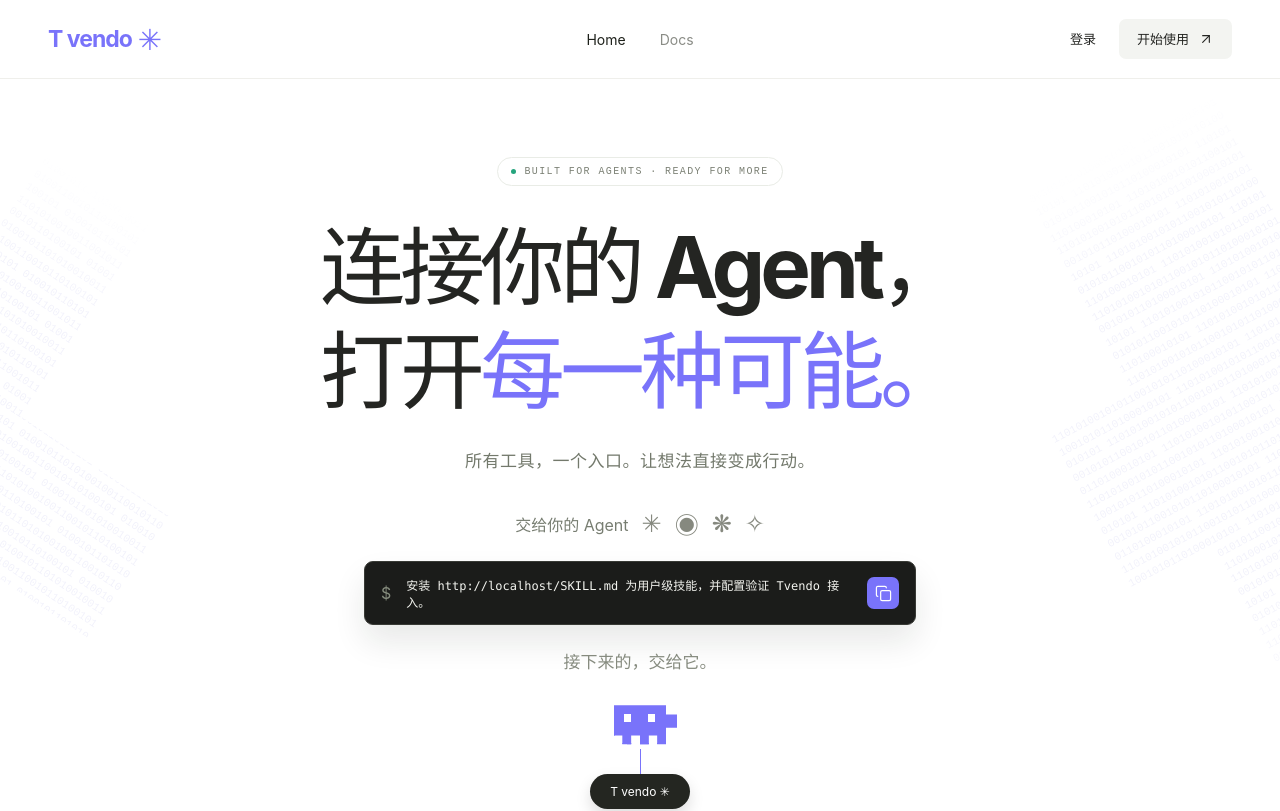
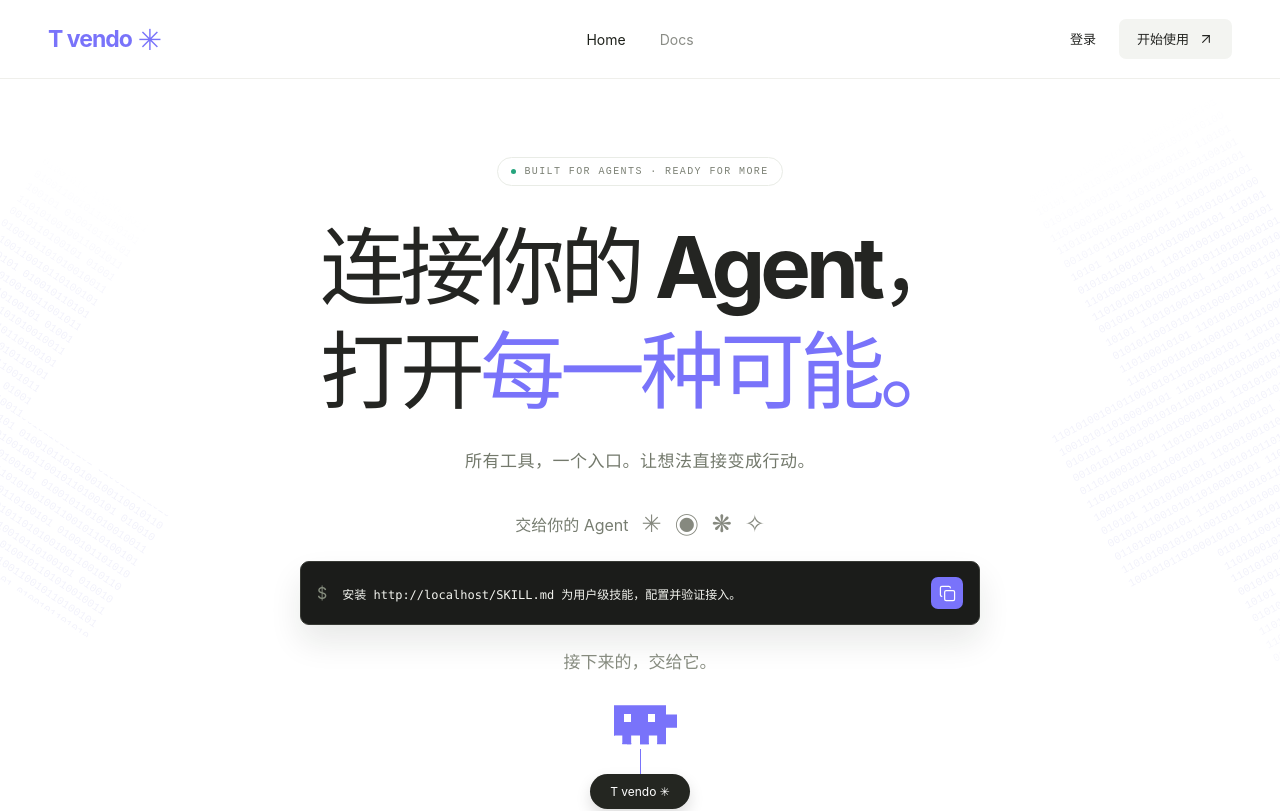
Before and after one commit to dyunwei/tvendo, a Vue app in the folder frontend/: page / in a window 1280 px wide. Shown: the top 811 px of the page. Built offline with nearby package versions, Linux system fonts and the light colour scheme; no server answers.

Commit message:
fix: shorten skill prompt and widen landing command box

```diff
--- a/frontend/src/Console.vue
+++ b/frontend/src/Console.vue
@@ -128,7 +128,7 @@ const visibleUsage = computed(() =>
     : usage.value,
 );
 const base = window.location.origin,
-  command = `安装 ${base}/SKILL.md 为用户级技能，并配置验证 Tvendo 接入。`;
+  command = `安装 ${base}/SKILL.md 为用户级技能，配置并验证接入。`;
 const invocation = ref<Endpoint | null>(null),
   params = ref("{}"),
   invokeResult = ref(""),
--- a/frontend/src/Docs.vue
+++ b/frontend/src/Docs.vue
@@ -105,7 +105,7 @@ const items = [
         <p class="doc-lead">
           把这条指令发给能读取网页并发送 HTTP 请求的 Agent。
         </p>
-        <pre>安装 {{ base }}/SKILL.md 为用户级技能，并配置验证 Tvendo 接入。</pre>
+        <pre>安装 {{ base }}/SKILL.md 为用户级技能，配置并验证接入。</pre>
         <h2>接入流程</h2>
         <p>
           Skill 描述了发现接口与执行调用的步骤。支持技能安装的 Agent 会按宿主规则
--- a/frontend/src/Landing.vue
+++ b/frontend/src/Landing.vue
@@ -18,7 +18,7 @@ import {
 const copied = ref(false),
   open = ref(-1);
 const command = computed(
-  () => `安装 ${window.location.origin}/SKILL.md 为用户级技能，并配置验证 Tvendo 接入。`,
+  () => `安装 ${window.location.origin}/SKILL.md 为用户级技能，配置并验证接入。`,
 );
 async function copy() {
   try {
--- a/frontend/src/style.css
+++ b/frontend/src/style.css
@@ -322,7 +322,7 @@ a svg {
   text-align: left;
   border: 1px solid #383a35;
   border-radius: 9px;
-  max-width: 552px;
+  max-width: 680px;
   margin: auto;
   padding: 14px 16px;
   box-shadow: 0 17px 32px #161a1719;
@@ -331,6 +331,7 @@ a svg {
 .command code {
   font-size: 12px;
   flex: 1;
+  min-width: 0;
   overflow-wrap: anywhere;
 }
 .dollar {
```
Also changed, not shown: 3 other files (tests, documents, lock files or other folders).
